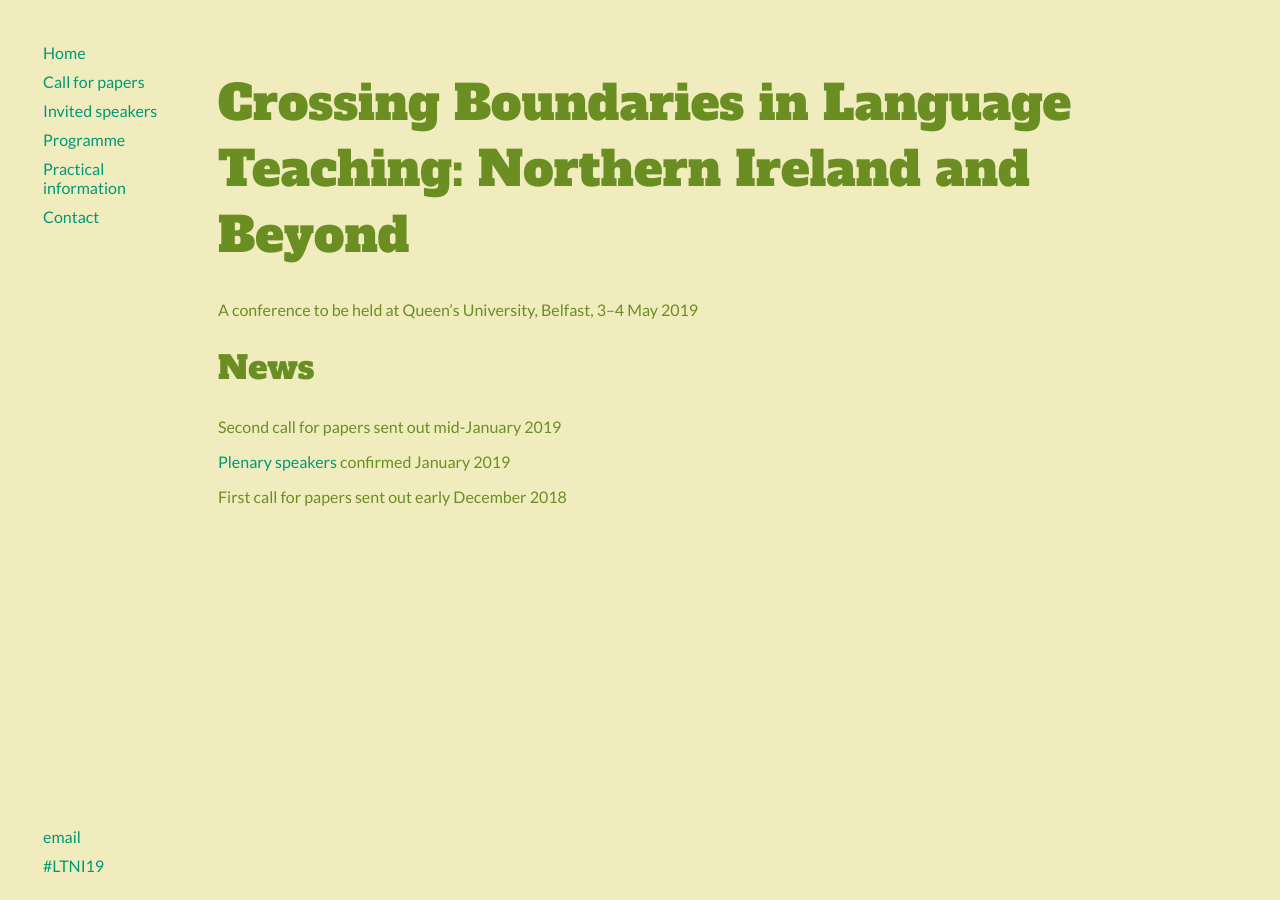
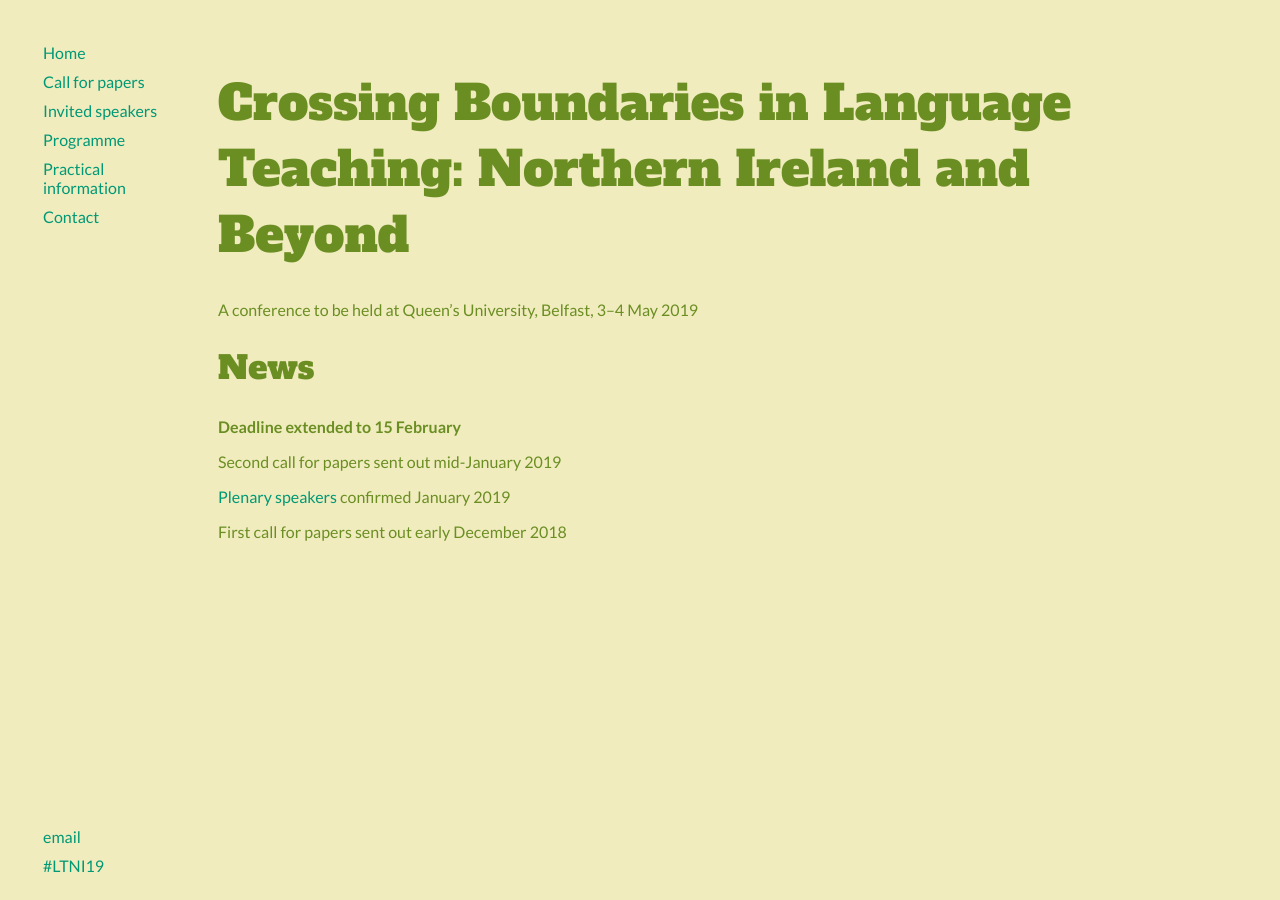
Before and after one commit to merryndd/ltni19, a Jekyll site: the page built from index.html, in a window 1280 px wide. Built offline with Jekyll 4.4.1, drawn with Linux system fonts in a browser that asks for light colours.

Commit message:
add deadline extension

```diff
--- a/index.html
+++ b/index.html
@@ -5,6 +5,7 @@
 <p>A conference to be held at Queen’s University, Belfast, 3–4 May 2019</p>
 
 <h2>News</h2>
+<p><b>Deadline extended to 15 February</b></p>
 <p>Second call for papers sent out mid-January 2019</p>
 <p><a href="/ltni19/speakers">Plenary speakers</a> confirmed January 2019</p>
 <p>First call for papers sent out early December 2018</p>
```
